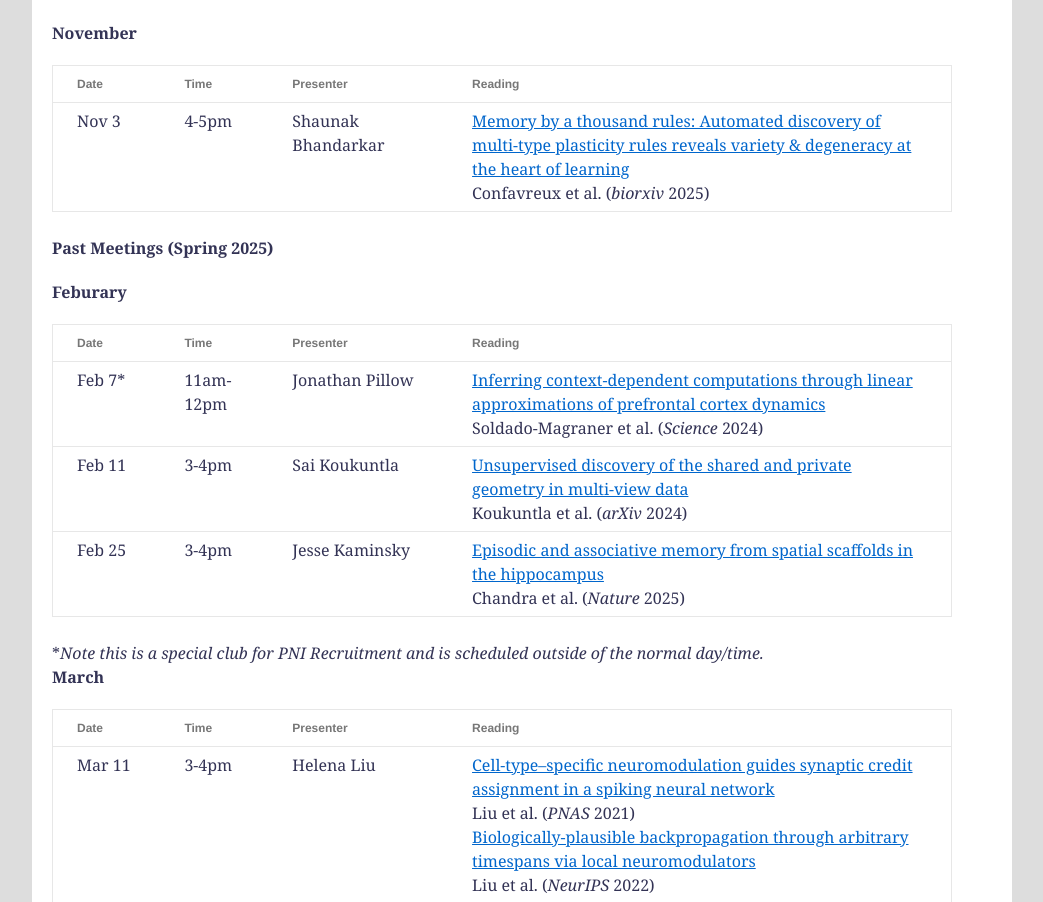
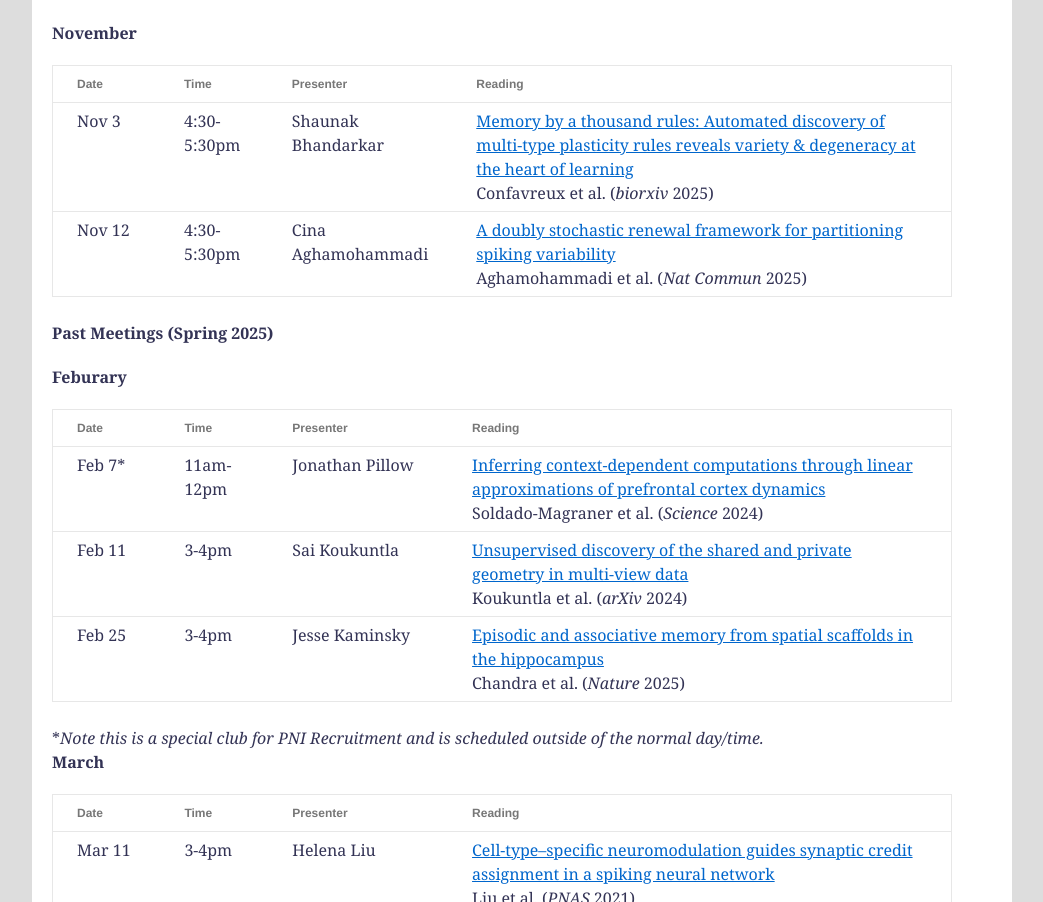
Before and after one commit to pnicompneurojc/pnicompneurojc.github.io, a plain HTML site: page index.html in a window 1280 px wide. Shown: the part 1061-1963 px from the top of the page, without its empty margins (118-1161 px from the left). Drawn offline with Linux system fonts and the light colour scheme.

Commit message:
Add presentation

```diff
--- a/index.html
+++ b/index.html
@@ -151,9 +151,16 @@
 
 			<tr>
 				<td> Nov 3 </td>
-				<td> 4-5pm  </td> <!-- time -->
+				<td> 4:30-5:30pm  </td> <!-- time -->
 				<td> Shaunak Bhandarkar </td>
 				<td> <a href="https://www.biorxiv.org/content/biorxiv/early/2025/06/04/2025.05.28.656584.full.pdf" target="_blank">Memory by a thousand rules: Automated discovery of multi-type plasticity rules reveals variety & degeneracy at the heart of learning</a><br> Confavreux et al. (<i>biorxiv</i> 2025)</td>
+
+			<tr>
+				<td> Nov 12 </td>
+				<td> 4:30-5:30pm  </td> <!-- time -->
+				<td> Cina Aghamohammadi </td>
+				<td> <a href="papers/Aghamohammadi2025.pdf" target="_blank">A doubly stochastic renewal framework for partitioning spiking variability</a><br> Aghamohammadi et al. (<i>Nat Commun</i> 2025)</td>
+
 
 
 		</tbody>
```
Also changed, not shown: 1 other file.
